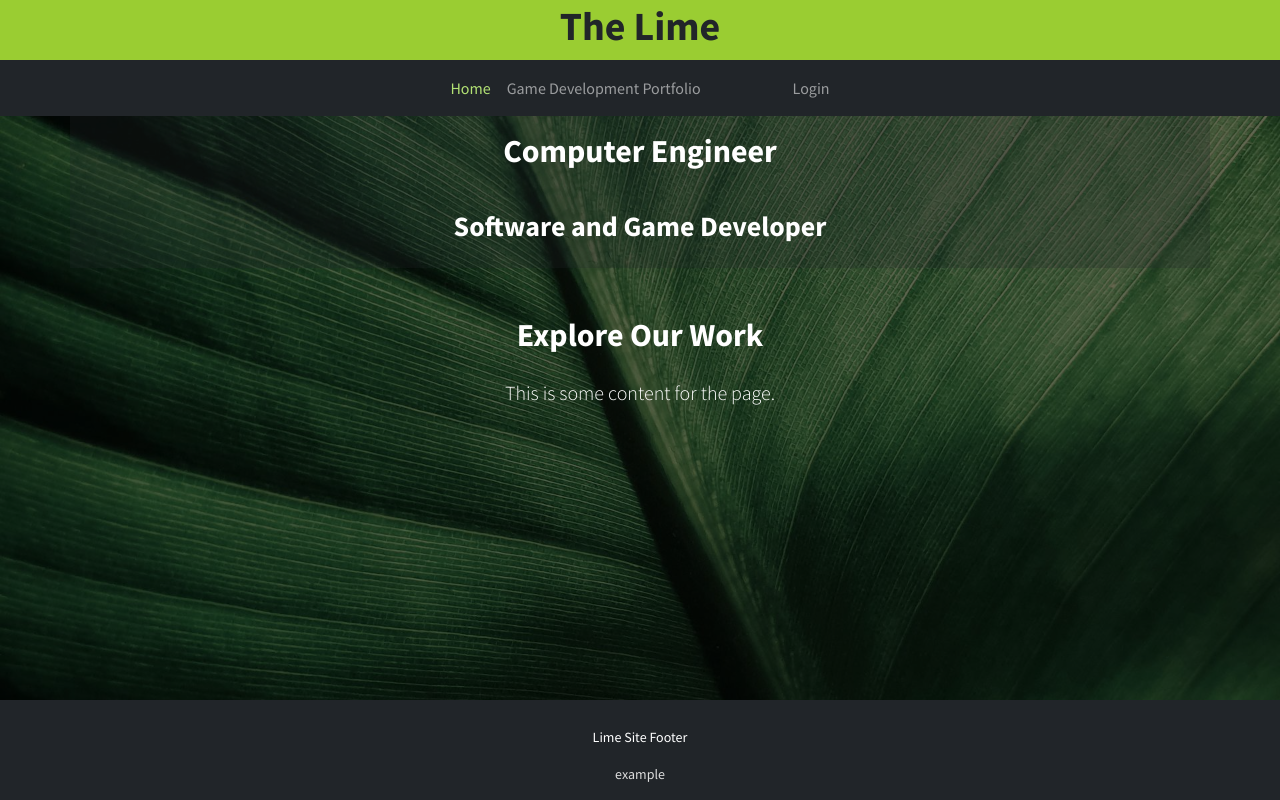
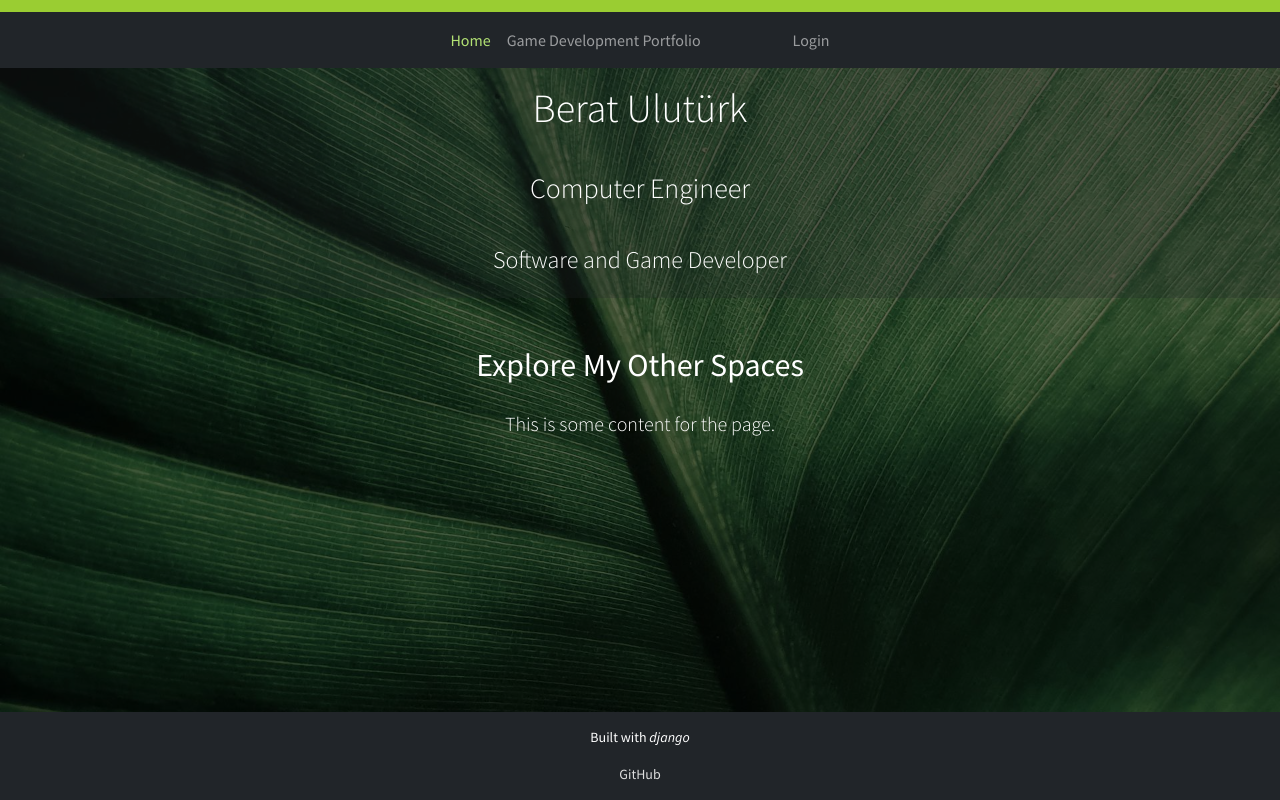
Before and after one commit to BeratDM/lime-website, a Django app: page / in a window 1280 px wide. Run offline with Django 4.2, Linux system fonts and the light colour scheme; some libraries are stand-ins or nearby versions.

Commit message:
updated visual

```diff
--- a/lime_website/lime_website/templates/base.html
+++ b/lime_website/lime_website/templates/base.html
@@ -1,12 +1,13 @@
 {% load static %}
 <!DOCTYPE html>
+{% with SITE_TITLE='Berat Uluturk' LINK_GITHUB='XX' LINK_LINKEDIN='XX' %}
   <html lang="en">
     <head>
       <meta charset="UTF-8" />
       <title>
         {% block title %}
-        - The Lime Site
-      {% endblock %}
+
+        {% endblock %}- {{ SITE_TITLE }}
       </title>
       <meta charset="utf-8" />
       <meta name="viewport" content="width=device-width, initial-scale=1, shrink-to-fit=no" />
@@ -27,7 +28,7 @@
     <body class="base-body">
       <header class="header-cstm">
         <div class="text-center">
-        <h1 class="justify-content-md-center">The Lime</h1>
+          <h1 class="justify-content-md-center"></h1>
         </div>
       </header>
       {% include 'navbar.html' %}
@@ -43,8 +44,10 @@
       <a class="scroll-to-top rounded" href="#page-top"><i class="fas fa-angle-up"></i></a>
 
       <footer class="footer-cstm bg-dark">
-      <p class="justify-content-md-center">Lime Site Footer</p>
-      <a href="https://www.example.com">example</a>
+        <p class="justify-content-md-center">
+          Built with <i>django</i>
+        </p>
+        <a href="https://github.com/BeratDM/lime-website">GitHub</a>
       </footer>
 
       <!-- Bootstrap core JS -->
@@ -53,3 +56,4 @@
       <script src="{% static 'theme/js/scripts.js' %}"></script>
     </body>
   </html>
+{% endwith %}
--- a/lime_website/lime_website/templates/index.html
+++ b/lime_website/lime_website/templates/index.html
@@ -6,15 +6,16 @@
 {% block content %}
   <div id="bg-cstm1">
     <section class="hero d-flex align-items-center justify-content-center text-center text-white">
-      <div class="container bg-dark bg-opacity-25">
-        <h2 class="fw-bold p-3 rounded">Computer Engineer</h2>
-        <h3 class="fw-bold p-3 rounded">Software and Game Developer</h3>
+      <div class="w-100 bg-dark bg-opacity-25">
+        <h1 class="fw-lighter p-3 rounded">Berat Ulutürk</h1>
+        <h3 class="fw-lighter p-3 rounded">Computer Engineer</h3>
+        <h4 class="fw-lighter p-3 rounded">Software and Game Developer</h4>
       </div>
     </section>
 
     <section class="content py-5">
       <div class="container text-center">
-        <h2 class="mb-4">Explore Our Work</h2>
+        <h2 class="fw-normal mb-4">Explore My Other Spaces</h2>
         <p class="lead">This is some content for the page.</p>
       </div>
     </section>
--- a/lime_website/static/css/main.css
+++ b/lime_website/static/css/main.css
@@ -76,10 +76,11 @@
 }
 
 .base-content-container {
-  max-width: fit-content;
+  /* max-width: fit-content; */
   margin-left: auto;
   margin-right: auto;
 
+  height: 100%;
   /* background-color: var(--bs-body-bg); */
   /* background-color: floralwhite; */
 }
@@ -138,9 +139,16 @@
   background-blend-mode: saturation;
   background-size: cover;
   background-position: center;
-  margin: -1rem;
-  padding: 1rem;
+  /* margin: -1rem; */
+  /* padding: 1rem; */
   color: white;
-  min-height: calc(100vh - 200px);
-  width: 100vw;
+  min-height: 100%;
+  width: 100%;
 }
+
+@media (min-width: 1950px) {
+  #bg-cstm1 {
+    background-image: url("../assets/img/bg1-30x40.jpg") !important;
+    max-width: 3024px;
+  }
+}
```
Also changed, not shown: lime_website/static/assets/img/bg1-30x40.jpg (added). Lines whose indentation alone changed are shown as unchanged.
